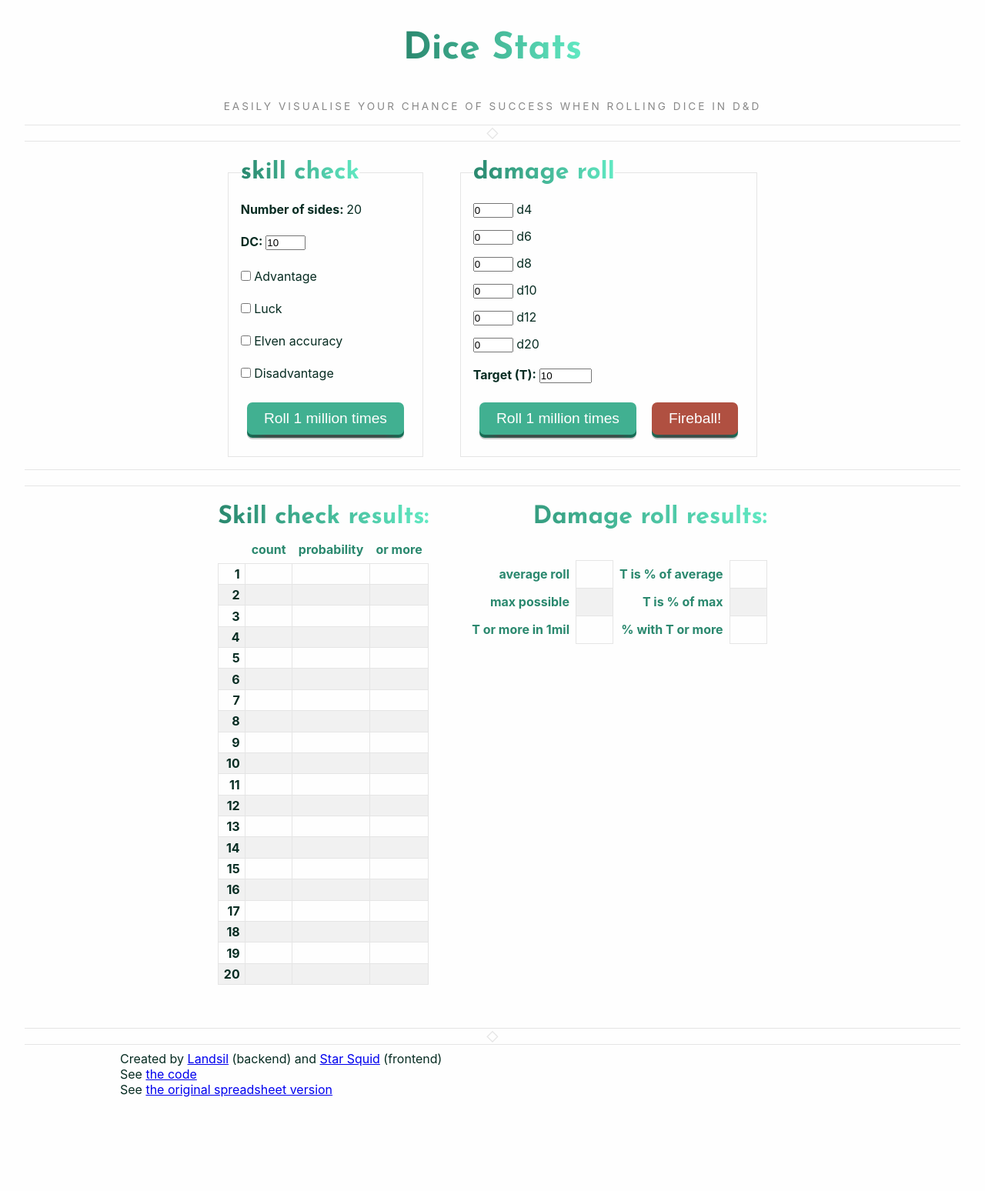
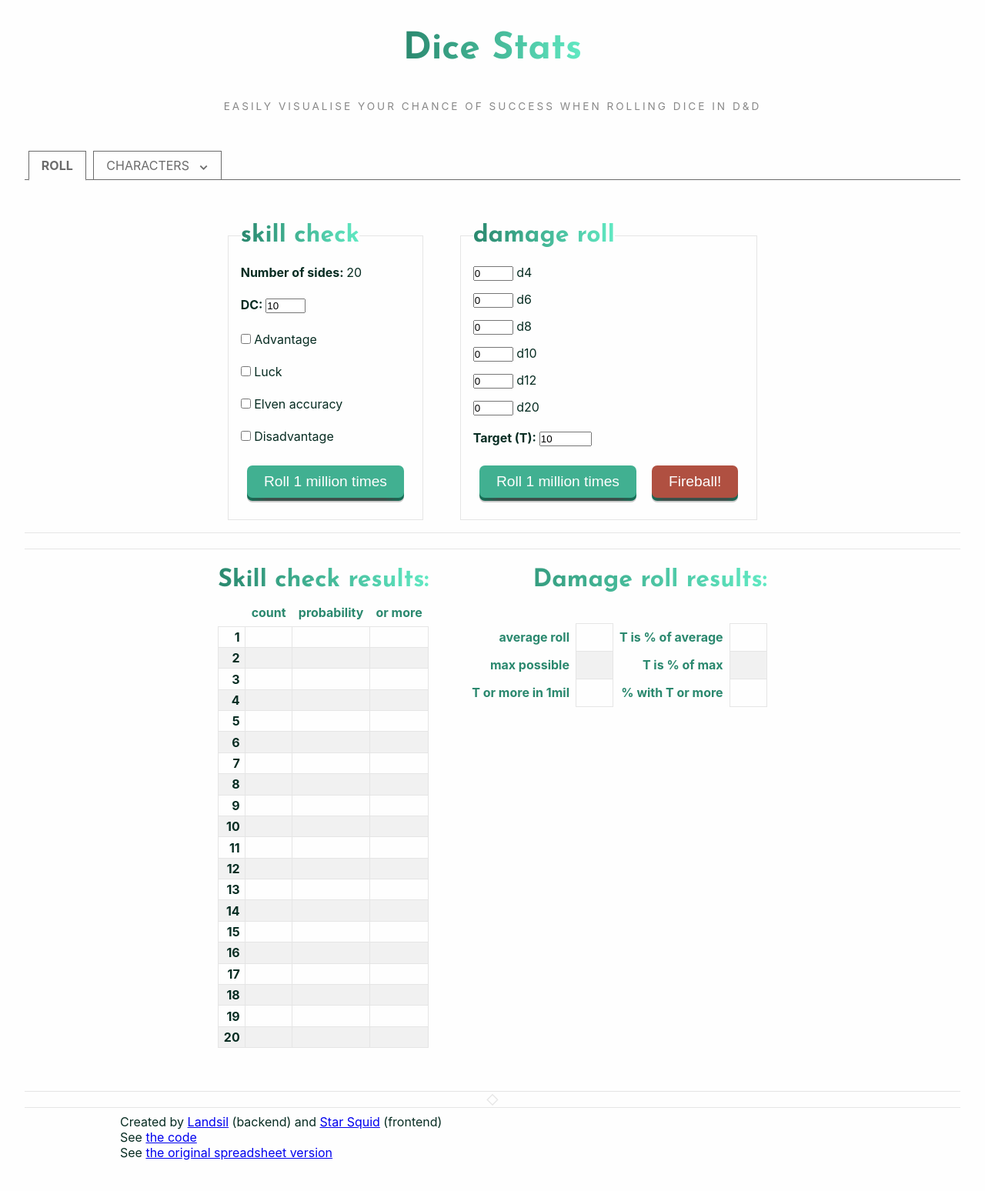
Before and after one commit to Star-Squid/landsil.github.io, a Jekyll site: the page DiceStats/index.html, which Jekyll copies as it is, in a window 1280 px wide. Shown: the whole page at 77% size. Built offline with Jekyll 4.4.1, drawn with Linux system fonts in a browser that asks for light colours; nearby versions of some CDN libraries; before the commit the page ends 1466 px from its top, so only the background shows below that.

Commit message:
add switchable tabs

```diff
--- a/DiceStats/index.html
+++ b/DiceStats/index.html
@@ -29,13 +29,20 @@
 <header class="centred">
 <div class="forcontent" role="presentation">
   <h1>Dice Stats</h1>
+  <!-- <div class="flourish" role="separator">◇</div> -->
   <div class="subheading" role="doc-subtitle">
     easily visualise your chance of success when rolling dice in D&D
   </div>
-  <div class="flourish" role="separator">◇</div>
-</header>
 
 
+<div class="tabs" role="tablist">
+  <ul>
+    <li class="tab active">ROLL</li>
+    <li class="tab">CHARACTERS <span class="unfurl">&#8963;</span></li>
+  </ul>
+</div>
+
+</header>
 <!-- main section -->
 <main class="centred">
 <div class="forcontent" role="presentation">
@@ -148,6 +155,8 @@
 
   <!-- results -->
   <div class="flourish" role="separator">&nbsp;</div>
+
+
 
 <div class="tables" role="presentation">
 
--- a/DiceStats/main.js
+++ b/DiceStats/main.js
@@ -1,3 +1,16 @@
+//make tabs active or inactive whenn clicked
+const tabs = document.querySelectorAll(".tab");
+
+tabs.forEach(tab => tab.addEventListener("click", function(){activateTab(tab)}));
+
+function activateTab(target){
+  console.log("activated: " + target)
+  tabs.forEach(tab => tab.classList.remove("active"));
+  target.classList.add("active")
+};
+
+
+
 const skillForm = document.getElementById("parameter-input");
 
 //uncheck advantage fields on the form when a disadvantage is clicked and vice versa
--- a/DiceStats/style/skin.css
+++ b/DiceStats/style/skin.css
@@ -35,6 +35,8 @@
     #59dbb6,
     #61e9c3
   );
+
+  --tabgradient: linear-gradient(180deg, #aff1de, transparent);
 
   --shadow: radial-gradient(
     circle,
@@ -88,6 +90,48 @@
   color: var(--almostwhite);
   text-align: center;
   margin-top: 1rem;
+}
+
+.tabs {
+  width: 95vw;
+  border-bottom: thin solid var(--dark);
+  color: var(--dark);
+  text-align: center;
+  margin: 3rem 0 2rem;
+}
+
+.tabs ul{
+  list-style: none;
+}
+
+.tabs li{
+  float: left;
+  padding: 0.5rem 1rem;
+  border: thin solid var(--dark);
+  margin: 0 0.3rem;
+  position: relative;
+  top: 2px;
+  cursor: pointer;
+}
+
+.tabs li:hover{
+  /* background: var(--tabgradient); */
+  color: var(--black);
+}
+
+.tabs .active{
+font-weight: bold;
+border-bottom: 2px solid var(--white);
+position: relative;
+background-color: var(--white);
+top: 2px;
+}
+
+.unfurl{
+  display: inline-block;
+rotate: 180deg;
+font-weight: bold;
+margin-left: 0.5rem;
 }
 
 .subheading {
```
